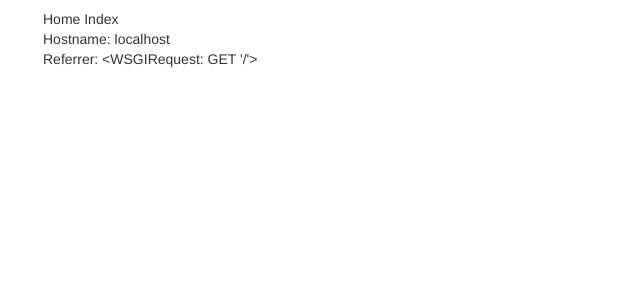
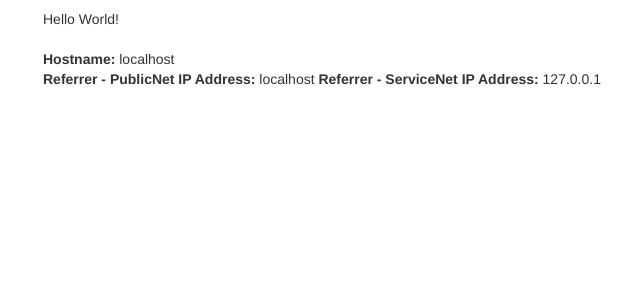
Before and after one commit to erendira/touchstone, a Django app: page / in a window 1280 px wide. Shown: the part 51-351 px from the top of the page, without its empty margins (27-667 px from the left). Run offline with Django 3.2, Linux system fonts and the light colour scheme; some libraries are stand-ins or nearby versions.

Commit message:
Add actual referrer ip addrs

```diff
--- a/logging/webapp/django/home/views.py
+++ b/logging/webapp/django/home/views.py
@@ -6,11 +6,12 @@ from helloworld_proj import env_settings
 #-------------------------------------------------------------------------------
 def home_index(request):
     page = "home"
-    #referrer = request.META['SERVER_NAME']
-    referrer = request
+    referrer_http_host = request.META['HTTP_HOST']
+    referrer_remote_addr = request.META['REMOTE_ADDR']
     data = {
             'page': page,
-            'referrer': referrer,
+            'referrer_http_host': referrer_http_host,
+            'referrer_remote_addr': referrer_remote_addr,
             'hostname': env_settings.HOSTNAME,
             }
     template = "home/index.html"
--- a/logging/webapp/django/templates/home/index.html
+++ b/logging/webapp/django/templates/home/index.html
@@ -6,10 +6,13 @@
 
 {% block body %}
 
-Home Index
+Hello World!
 </br>
-Hostname: {{ hostname }}
+
 </br>
-Referrer: {{ referrer }}
+<b>Hostname:</b> {{ hostname }}
+</br>
+<b>Referrer - PublicNet IP Address:</b> {{ referrer_http_host }}
+<b>Referrer - ServiceNet IP Address:</b> {{ referrer_remote_addr }}
 
 {% endblock %}
```
